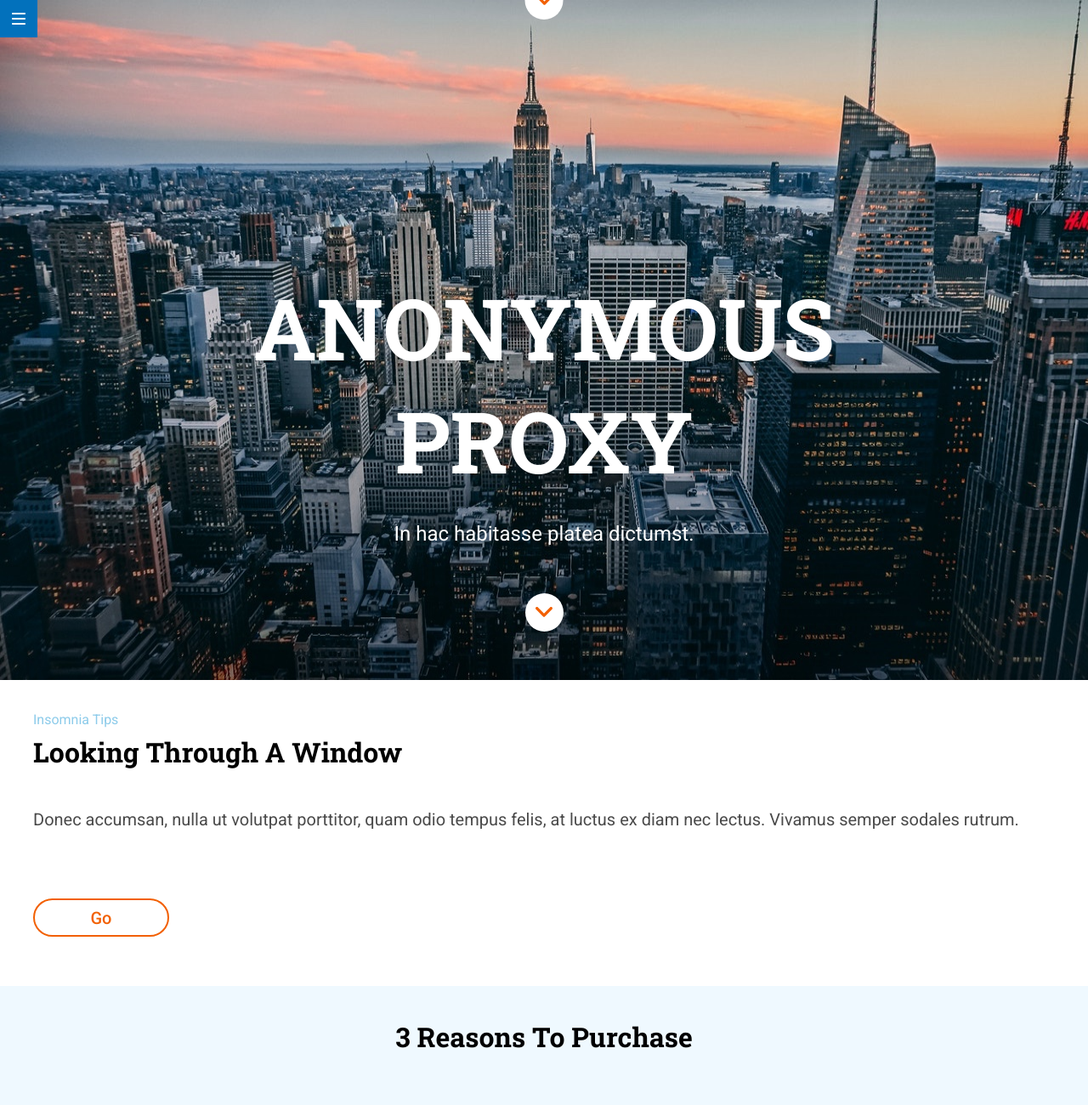
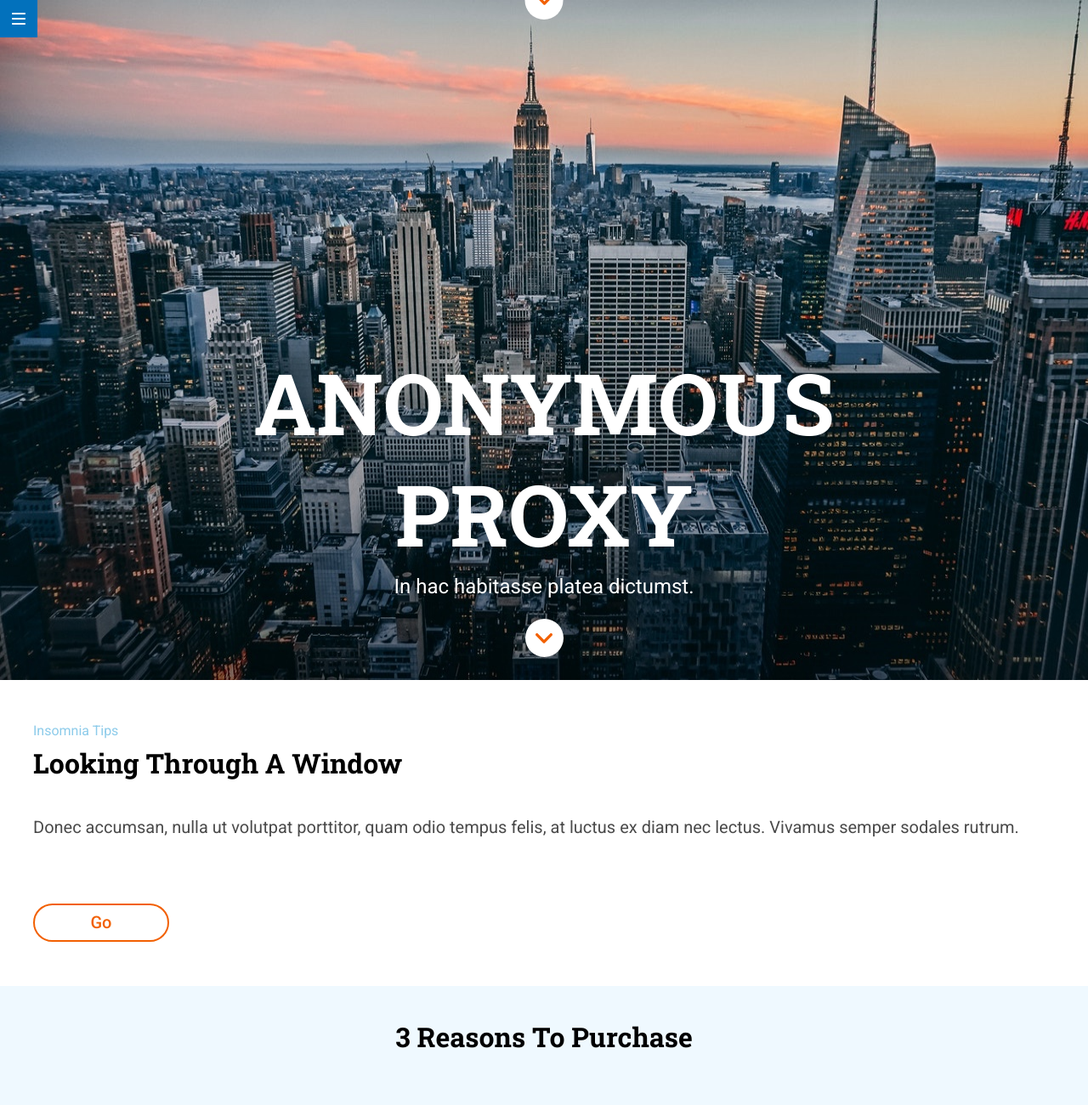
Before and after one commit to Adalab/modulo-1-evaluacion-final-jnataliaramirez, a website: page docs/index.html in a window 1280 px wide. Shown: the top 1300 px of the page at 85% size. Drawn offline with nearby package versions, Linux system fonts and the light colour scheme; files that its build step writes are made by us from their sources.

Commit message:
Add flexbox  to section header and about-us

```diff
--- a/src/scss/layout/_about-us.scss
+++ b/src/scss/layout/_about-us.scss
@@ -27,6 +27,7 @@
         }
 
         @include desktop {
+            flex-grow: 25;
             font-size  : rem(16);
             line-height: 1.88;
         }
@@ -53,6 +54,7 @@
         }
 
         @include desktop {
+            flex-grow: 21;
             font-size: rem(32);
             line-height: 1.41;
         }
@@ -76,6 +78,7 @@
         }
 
         @include desktop {
+            flex-grow: 25;
             font-size: rem(20);
         }
     }
@@ -89,6 +92,10 @@
 
         @include tablet {
             flex-grow: 32;
+        }
+
+        @include desktop {
+            flex-grow: 29;
         }
 
         &--box {
--- a/src/scss/layout/_footer.scss
+++ b/src/scss/layout/_footer.scss
@@ -5,6 +5,7 @@
 .footer {
     display         : flex;
     flex-direction  : column;
+    justify-content : center;
     position        : relative;
     height          : rem(465);
     background-color: $color-footer;
@@ -45,7 +46,7 @@
 
             @include tablet {
                 align-items: flex-start;
-                min-width  : rem(210);
+                max-width  : rem(210);
             }
         }
 
@@ -82,7 +83,7 @@
             @include tablet {
                 justify-content: space-evenly;
                 align-items    : flex-start;
-                min-width      : rem(210);
+                max-width      : rem(210);
             }
         }
 
@@ -115,7 +116,7 @@
             color      : $color-white;
 
             @include tablet {
-                min-width: rem(210);
+                max-width: rem(210);
             }
         }
 
--- a/src/scss/layout/_header.scss
+++ b/src/scss/layout/_header.scss
@@ -9,8 +9,7 @@
         @include tablet {
             background-size    : 100% 100vh;
             background-position: cover;
-            background-repeat: no-repeat;
-
+            background-repeat  : no-repeat;
         }
 
         @include desktop {
@@ -57,16 +56,15 @@
             text-transform : uppercase;
 
             @include tablet {
-                height     : rem(212);
-                font-size  : rem(80);
-                line-height: 1.33;
-                word-spacing:  100vw;
+                height      : rem(212);
+                font-size   : rem(80);
+                word-spacing: 100vw;
             }
 
             @include desktop {
-                height     : rem(264);
-                font-size  : rem(100);
-
+                height   : rem(264);
+                font-size: rem(100);
+                flex-grow      : 84;
             }
 
         }
@@ -85,6 +83,10 @@
                 height   : rem(32);
                 font-size: rem(24);
             }
+
+            @include desktop {
+                flex-grow: 0;
+            }
         }
 
         &--button {
@@ -93,6 +95,10 @@
             align-items    : center;
             flex-grow      : 2.5;
             height         : rem(45);
+
+            @include desktop {
+                flex-grow: 11;
+            }
         }
     }
 }
--- a/src/scss/layout/_reasons.scss
+++ b/src/scss/layout/_reasons.scss
@@ -42,8 +42,7 @@
         }
 
         @include desktop {
-            // height       : rem(120);
-            font-size    : rem(32);
+            font-size: rem(32);
         }
     }
 
@@ -56,8 +55,6 @@
         @include tablet {
             grid-column: 2 / span 1;
             height     : rem(165);
-
-
         }
 
         &--box {
```
